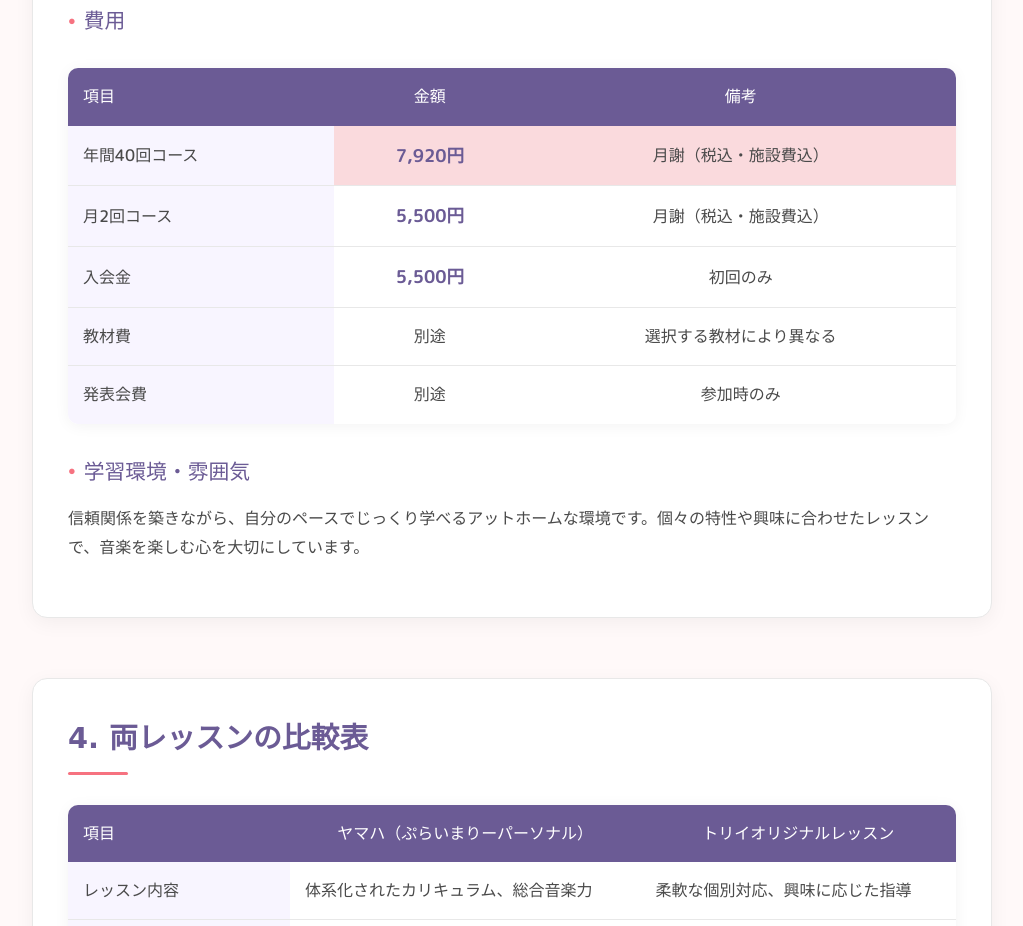
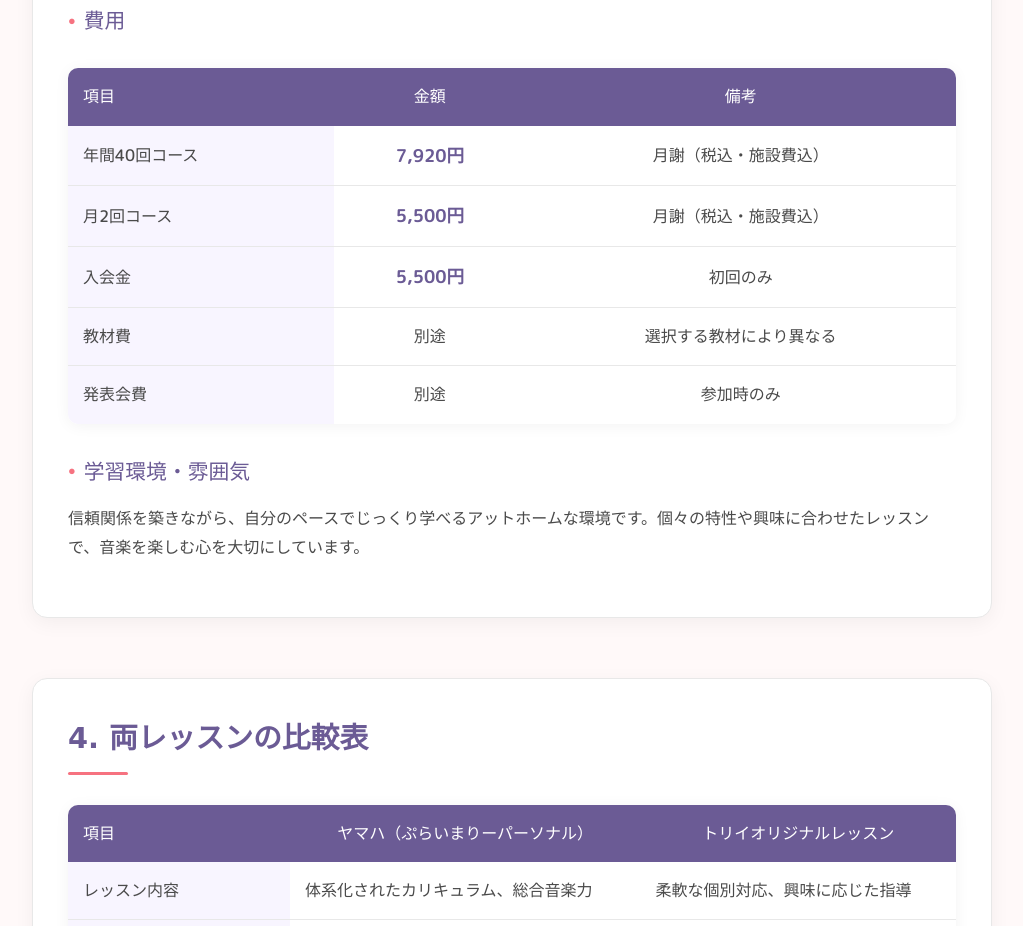
Before and after one commit to kens-pro/yamahavskojin, a plain HTML site: page index.html in a window 1280 px wide. Shown: the part 3335-4261 px from the top of the page, without its empty margins (128-1151 px from the left). Drawn offline with Linux system fonts and the light colour scheme; a web font is replaced by a local one.

Commit message:
費用のハイライトを削除

```diff
--- a/index.html
+++ b/index.html
@@ -635,7 +635,7 @@
                     </tr>
                 </thead>
                 <tbody>
-                    <tr class="highlight">
+                    <tr>
                         <td>年間40回コース</td>
                         <td class="price">7,920円</td>
                         <td>月謝（税込・施設費込）</td>
```
